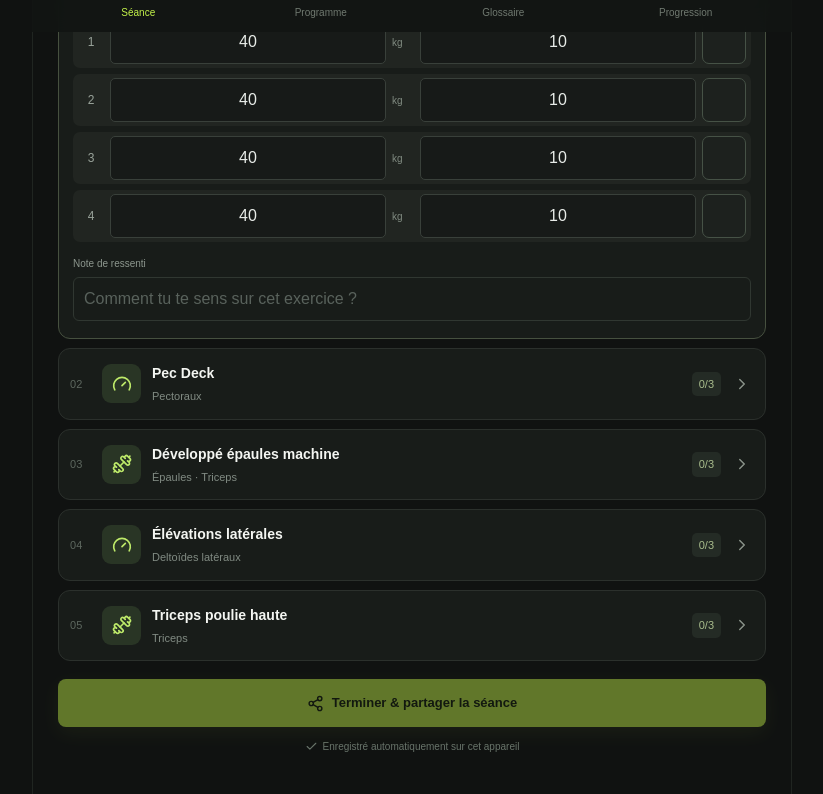
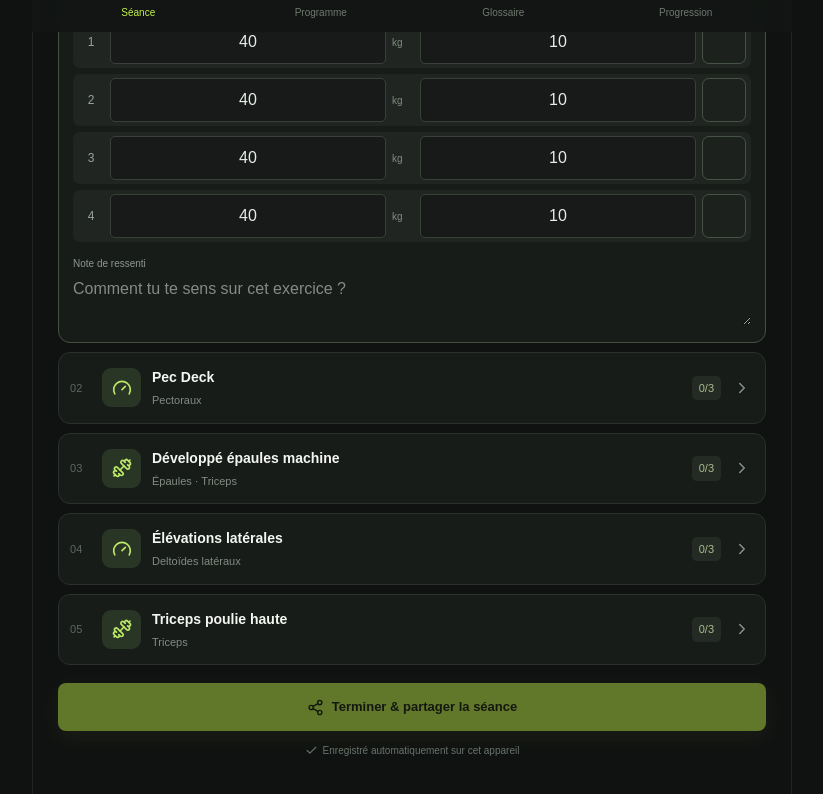
Before and after one commit to 2TERASAMERE/lazdeg, a Next.js app: page / in a window 1280 px wide. Shown: the part 768-1562 px from the top of the page, without its empty margins (228-1051 px from the left). Built offline with nearby package versions, Linux system fonts and the light colour scheme.

Commit message:
Update exercise-card.tsx
A la ligne

```diff
--- a/components/workout/exercise-card.tsx
+++ b/components/workout/exercise-card.tsx
@@ -110,10 +110,11 @@ export function ExerciseCard({
 
           <label className="note-wrap">
   <span>Note de ressenti</span>
-            <input
+  <textarea
     value={log.note}
     onChange={(e) => onNote(e.target.value)}
     placeholder="Comment tu te sens sur cet exercice ?"
+    rows={2}
     autoComplete="off"
   />
 </label>
```
Lines whose indentation alone changed are shown as unchanged.
